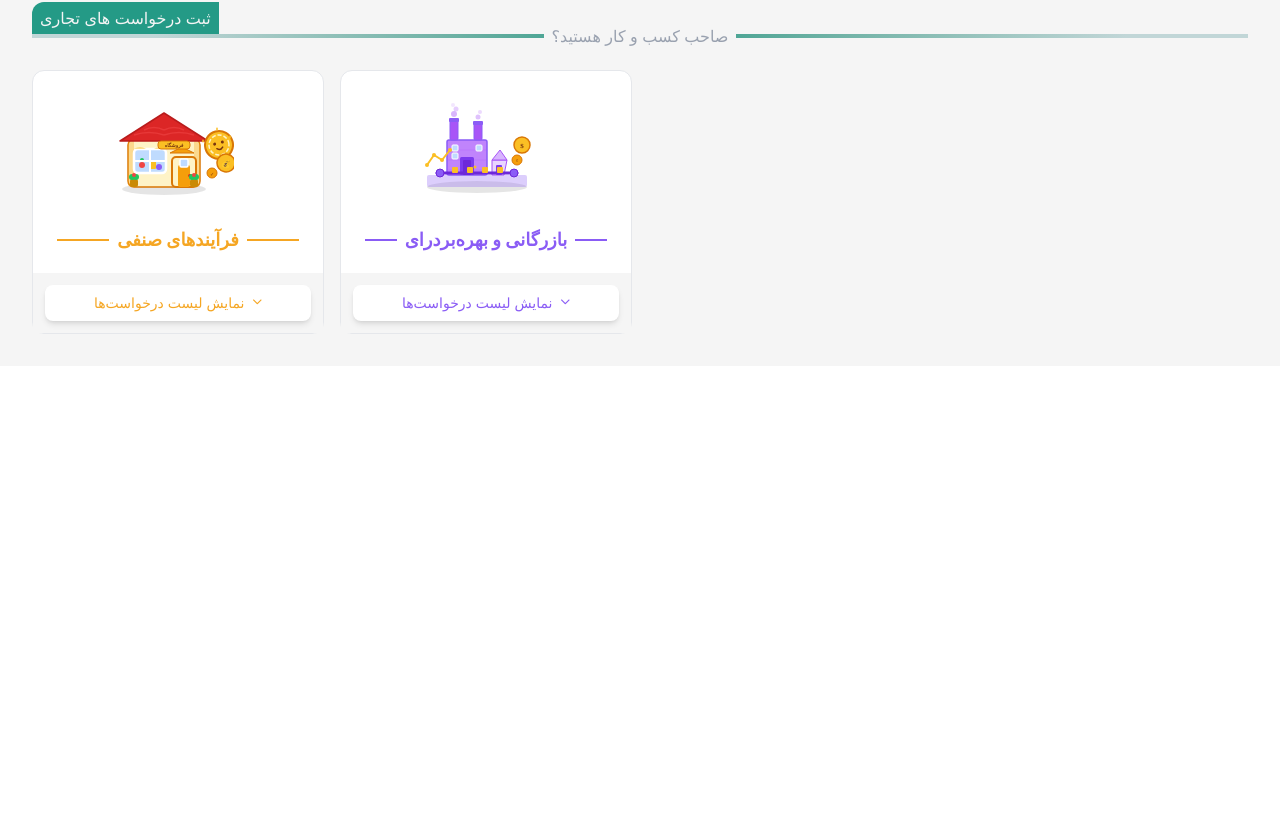
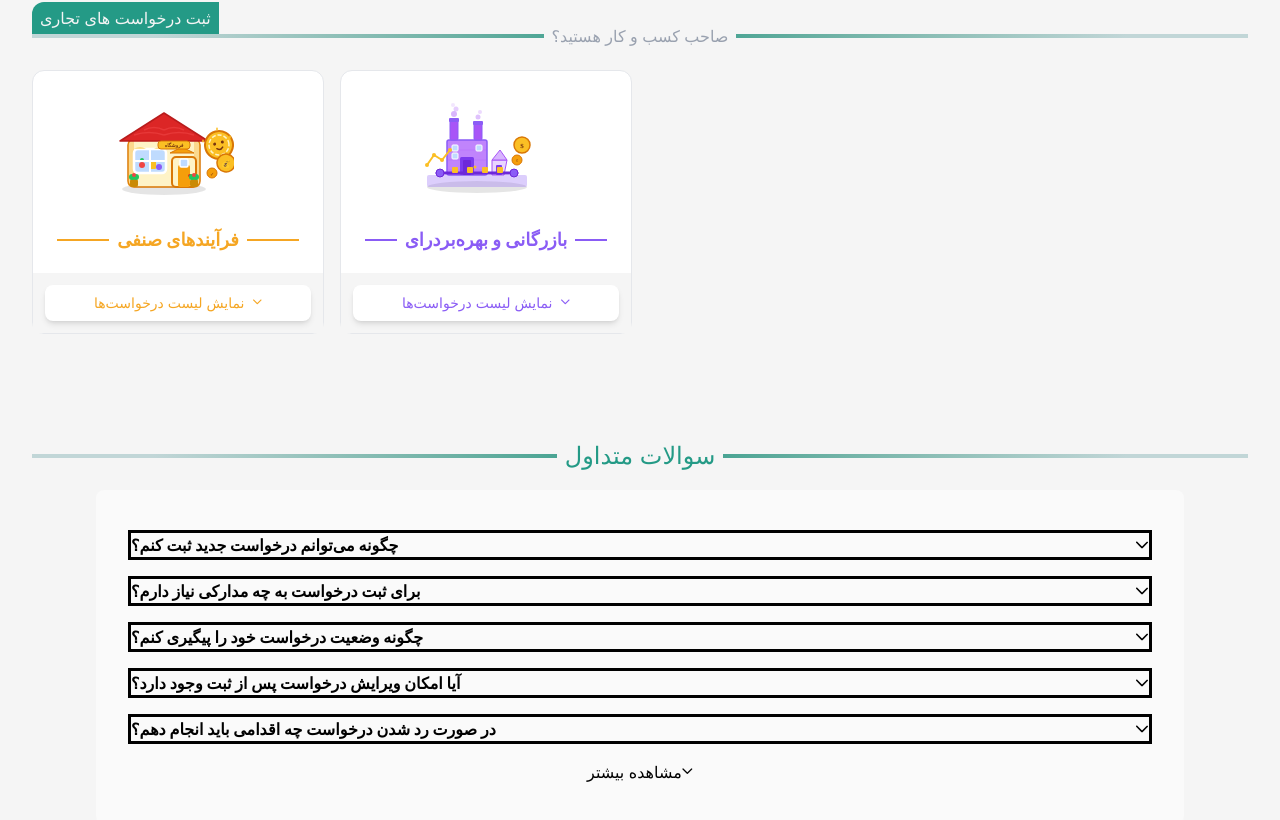
Before and after one commit to movhde/municipal-services-portal, a Vue app: page / in a window 1280 px wide. Shown: the part 980-1800 px from the top of the page. Before the commit the page ends 1346 px from the top, so only its background shows below. Built offline with nearby package versions, Linux system fonts and the light colour scheme; the HTML template or start-up script is replaced by a standard one.

Commit message:
feat: add faq section

```diff
--- /dev/null
+++ b/src/components/landing/FaqSection.vue
@@ -0,0 +1,83 @@
+<script setup lang="ts">
+import { computed, ref } from 'vue'
+import Accordion from 'primevue/accordion'
+import AccordionPanel from 'primevue/accordionpanel'
+import AccordionHeader from 'primevue/accordionheader'
+import AccordionContent from 'primevue/accordioncontent'
+import { Button } from 'primevue'
+
+import SectionDivider from './SectionDivider.vue'
+import { faqItems } from '@/data/faq-items'
+
+const isExpanded = ref(false)
+
+const visibleFaqs = computed(() => {
+  return isExpanded.value ? faqItems : faqItems.slice(0, 5)
+})
+
+const hasMoreFaqs = computed(() => {
+  return faqItems.length > 5
+})
+
+const showMore = () => {
+  isExpanded.value = true
+}
+
+const showLess = () => {
+  isExpanded.value = false
+}
+</script>
+
+<template>
+  <section class="w-full p-4 md:p-8 flex flex-col gap-8">
+    <SectionDivider
+      section-title="سوالات متداول"
+      title-color="text-[#249a86]"
+      title-size="text-2xl"
+    />
+
+    <div class="w-full md:px-16">
+      <div class="w-full bg-[#fafafa] rounded-lg py-4 md:py-10 px-4 md:px-8 flex flex-col gap-4">
+        <Accordion :value="null" class="flex flex-col gap-4">
+          <AccordionPanel v-for="item in visibleFaqs" :key="item.id" :value="item.id">
+            <AccordionHeader class="bg-transparent! border-0!">
+              <span class="text-xs md:text-base text-black font-bold">
+                {{ item.question }}
+              </span>
+            </AccordionHeader>
+
+            <AccordionContent class="border-0! border-none! rounded-lg!">
+              <div class="bg-white rounded-lg pt-6 pb-2">
+                <p class="text-sm md:text-base text-gray-500">
+                  {{ item.answer }}
+                </p>
+              </div>
+            </AccordionContent>
+          </AccordionPanel>
+        </Accordion>
+
+        <div v-if="hasMoreFaqs" class="flex justify-center">
+          <Button
+            v-if="!isExpanded"
+            severity="secondary"
+            class="w-full gap-2 text-sm! md:text-base!"
+            @click="showMore"
+          >
+            مشاهده بیشتر
+            <i class="pi pi-chevron-down" style="font-size: 0.7rem" />
+          </Button>
+
+          <Button
+            v-else
+            severity="secondary"
+            class="w-full gap-2 text-sm! md:text-base!"
+            @click="showLess"
+          >
+            نمایش کمتر
+            <i class="pi pi-chevron-up" style="font-size: 0.7rem" />
+          </Button>
+        </div>
+      </div>
+    </div>
+  </section>
+</template>
--- a/src/components/landing/SectionDivider.vue
+++ b/src/components/landing/SectionDivider.vue
@@ -1,16 +1,21 @@
 <script setup lang="ts">
-defineProps<{ tagTitle: string; sectionTitle: string }>()
+defineProps<{ tagTitle?: string; sectionTitle?: string; titleColor?: string; titleSize?: string }>()
 </script>
 
 <template>
   <div class="w-full flex flex-col justify-start">
-    <div class="w-fit bg-[#249a86] text-[#f5f5f5] text-xs md:text-base px-2 py-1 rounded-tl-xl">
+    <div
+      v-if="tagTitle"
+      class="w-fit bg-[#249a86] text-[#f5f5f5] text-xs md:text-base px-2 py-1 rounded-tl-xl"
+    >
       {{ tagTitle ?? 'ثبت درخواست' }}
     </div>
     <div
       class="w-full h-1 bg-linear-to-r from-10% from-[#c1d6d7] via-50% via-[#249a86] to-90% to-[#c1d6d7] flex items-center justify-center"
     >
-      <div class="hidden md:block text-gray-400 bg-[#f5f5f5] p-2">
+      <div
+        :class="`hidden md:block bg-[#f5f5f5] p-2 ${titleSize ?? 'text-base'} ${titleColor ?? 'text-gray-400'}`"
+      >
         {{ sectionTitle ?? 'در چه مرحله ای هستید؟' }}
       </div>
     </div>
--- /dev/null
+++ b/src/data/faq-items.ts
@@ -0,0 +1,35 @@
+export const faqItems = [
+  {
+    id: '1',
+    question: 'چگونه می‌توانم درخواست جدید ثبت کنم؟',
+    answer:
+      'پس از ورود به سامانه، نوع درخواست مورد نظر خود را انتخاب کرده و فرم مربوطه را تکمیل نمایید.',
+  },
+  {
+    id: '2',
+    question: 'برای ثبت درخواست به چه مدارکی نیاز دارم؟',
+    answer: 'مدارک مورد نیاز بسته به نوع درخواست متفاوت است و در صفحه هر خدمت نمایش داده می‌شود.',
+  },
+  {
+    id: '3',
+    question: 'چگونه وضعیت درخواست خود را پیگیری کنم؟',
+    answer:
+      'از طریق پنل کاربری و بخش «پیگیری درخواست‌ها» می‌توانید آخرین وضعیت درخواست خود را مشاهده کنید.',
+  },
+  {
+    id: '4',
+    question: 'آیا امکان ویرایش درخواست پس از ثبت وجود دارد؟',
+    answer: 'تا قبل از بررسی درخواست توسط کارشناسان، امکان ویرایش اطلاعات ثبت شده وجود دارد.',
+  },
+  {
+    id: '5',
+    question: 'در صورت رد شدن درخواست چه اقدامی باید انجام دهم؟',
+    answer:
+      'دلیل رد درخواست در سامانه نمایش داده می‌شود و پس از رفع نواقص می‌توانید درخواست خود را مجدداً ثبت کنید.',
+  },
+  {
+    id: '6',
+    question: 'چگونه عوارض و هزینه‌های مربوطه را پرداخت کنم؟',
+    answer: 'پرداخت هزینه‌ها از طریق درگاه پرداخت آنلاین سامانه امکان‌پذیر است.',
+  },
+]
--- a/src/views/LandingView.vue
+++ b/src/views/LandingView.vue
@@ -3,6 +3,7 @@ import HeroSection from '@/components/landing/HeroSection.vue'
 import ServiceSection from '@/components/landing/ServiceSection.vue'
 import AppHeader from '@/components/layout/AppHeader.vue'
 import { serviceSections } from '@/data/service-sections'
+import FaqSection from '@/components/landing/FaqSection.vue'
 </script>
 
 <template>
@@ -14,5 +15,6 @@ import { serviceSections } from '@/data/service-sections'
     <div>
       <ServiceSection :sections="serviceSections" />
     </div>
+    <FaqSection />
   </div>
 </template>
```
